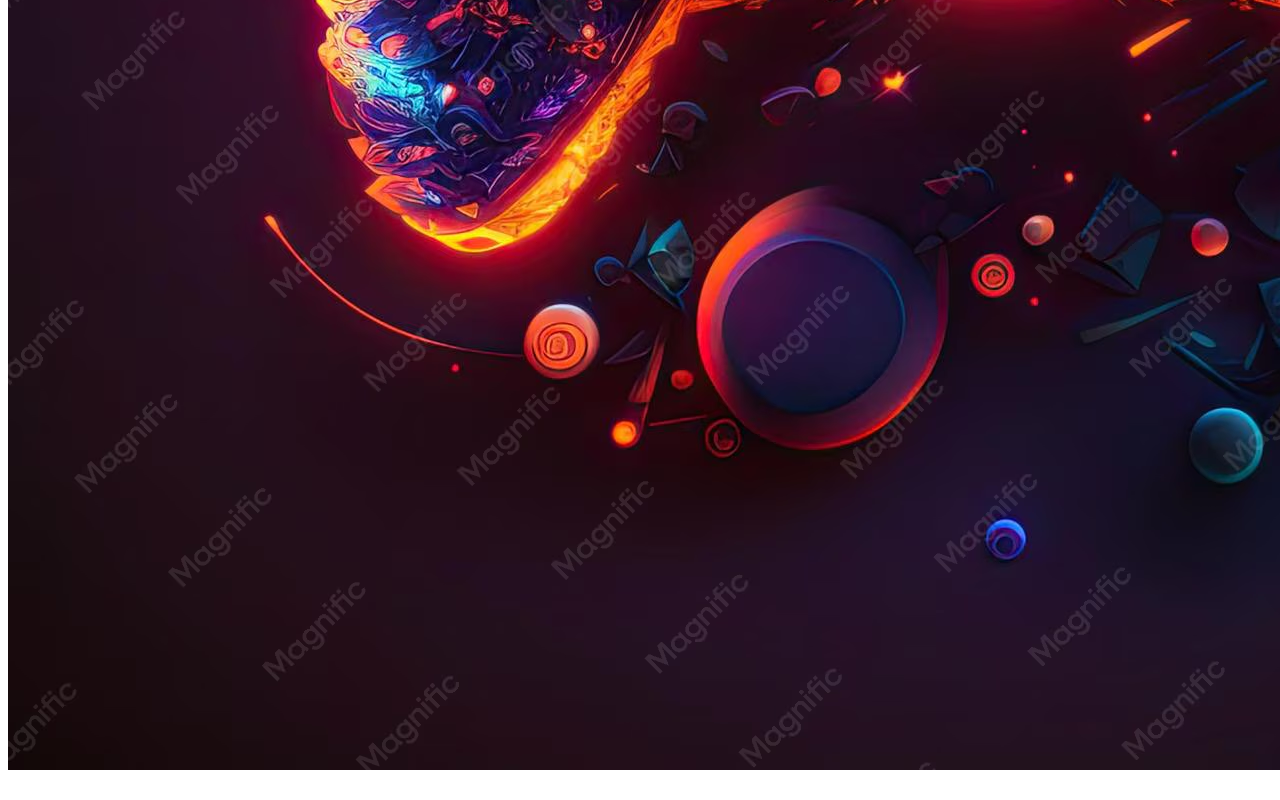
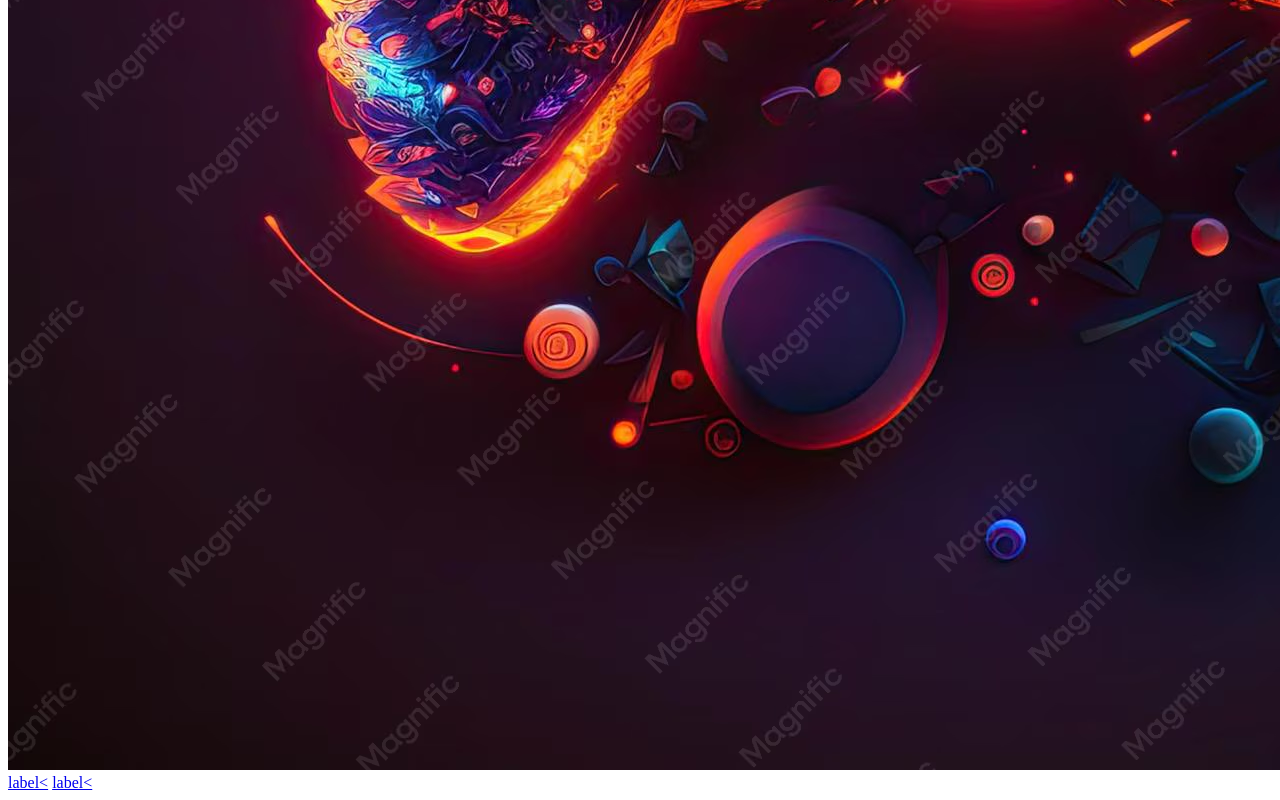
Before and after one commit to ArmaanLambsar/MainOSProject, a plain HTML site: page Index.html in a window 1280 px wide. Shown: the part 1391-2191 px from the top of the page. Drawn offline with Linux system fonts and the light colour scheme.

Commit message:
modified:   Index.html

```diff
--- a/Index.html
+++ b/Index.html
@@ -6,6 +6,8 @@
     <h2>Bio of Creator</h2>
     <p>Hello, My name is Armaan Lambsar, I created this OS. I am a gamer and I play for fun. You can use this OS to get info about the 2 Main Console Brands, Playstation and Xbox.</p>
     <img src="./Cover.png"/>
+    <a href="https://en.wikipedia.org/wiki/Xbox">label<</a>
+    <a href="https://en.wikipedia.org/wiki/PlayStation">label<</a>
   </body>
 
 </html>
```
